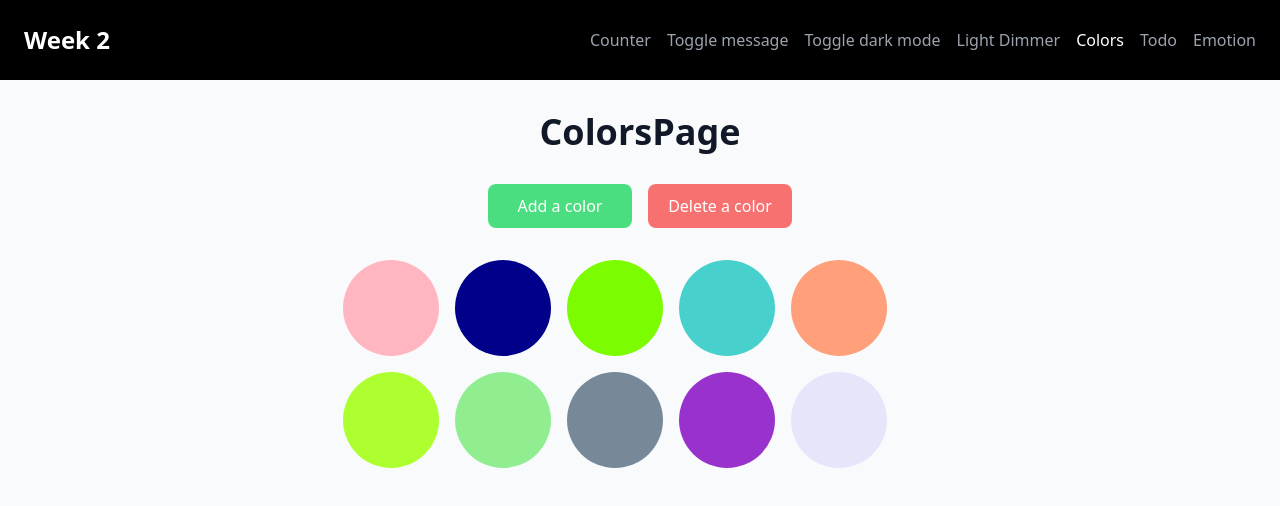
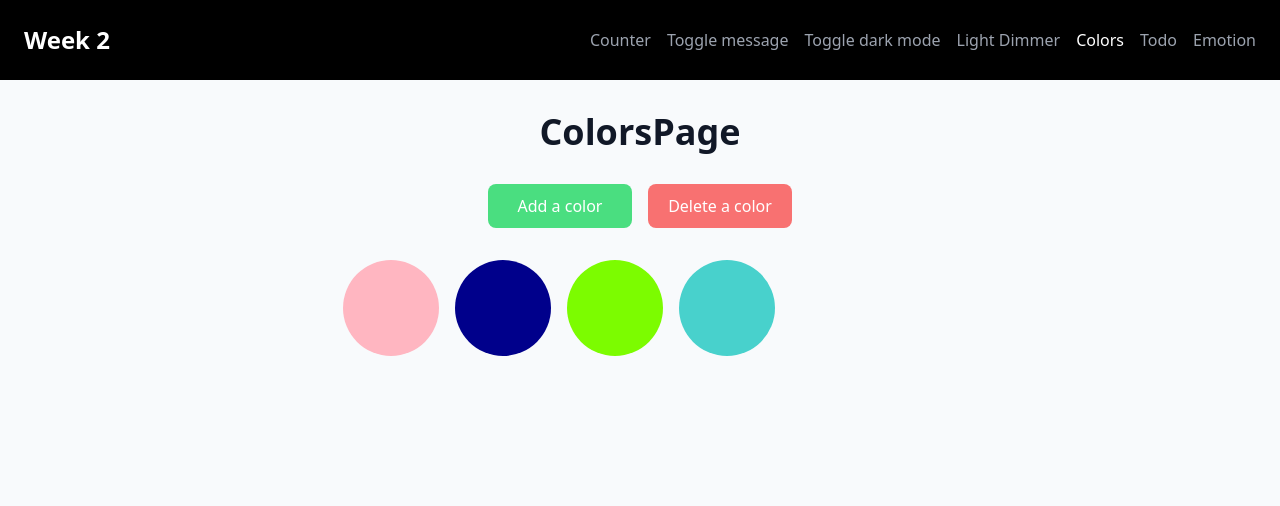
Before and after one commit to pgmgent-pgm-4/pgm4-oefenigen-pgm-dirkbouckaert, a React (Vite) app in the folder week_02/: page /colors in a window 1280 px wide. Shown: the top 506 px of the page. Built offline with nearby package versions, Linux system fonts and the light colour scheme.

Commit message:
Optimize Colors component

```diff
--- /dev/null
+++ b/week_02/src/components/colors/Color.jsx
@@ -0,0 +1,10 @@
+const Color = ({ color }) => {
+  return (
+    <div
+      className="h-24 w-24 rounded-full"
+      style={{ backgroundColor: color }}
+    ></div>
+  );
+};
+
+export default Color;
--- a/week_02/src/components/Colors.jsx
+++ b/week_02/src/components/colors/Colors.jsx
@@ -1,17 +1,18 @@
 import { useState } from 'react';
-import { checkColor, getRandomHexColor } from '../lib/utils';
+import { checkColor, getRandomHexColor } from '../../lib/utils';
+import Color from './Color';
 
 const randomColors = [
   '#FFB6C1',
   '#00008B',
   '#7CFC00',
   '#48D1CC',
-  '#FFA07A',
-  '#ADFF2F',
-  '#90EE90',
-  '#778899',
-  '#9932CC',
-  '#E6E6FA',
+  // '#FFA07A',
+  // '#ADFF2F',
+  // '#90EE90',
+  // '#778899',
+  // '#9932CC',
+  // '#E6E6FA',
 ];
 
 const Colors = () => {
@@ -19,6 +20,7 @@ const Colors = () => {
   const [isBtnDisabled, setIsBtnDisabled] = useState(false);
 
   const handleAddColor = () => {
+    if (isBtnDisabled) return;
     setIsBtnDisabled(true);
     setTimeout(() => {
       let newColor = getRandomHexColor();
@@ -30,6 +32,7 @@ const Colors = () => {
   };
 
   const handleDeleteColor = () => {
+    if (isBtnDisabled) return;
     setIsBtnDisabled(true);
     setTimeout(() => {
       const randomIndex = Math.floor(Math.random() * colors.length);
@@ -44,8 +47,9 @@ const Colors = () => {
     <>
       <div className="mb-8 flex justify-center gap-4">
         <button
-          className={`w-36 rounded-lg px-4 py-2 text-white transition hover:opacity-90
-                      ${isBtnDisabled ? 'cursor-not-allowed bg-gray-400 hover:opacity-100' : 'bg-green-400'} `}
+          // className={`w-36 rounded-lg px-4 py-2 text-white transition hover:opacity-90
+          //             ${isBtnDisabled ? 'cursor-not-allowed bg-gray-400 hover:opacity-100' : 'bg-green-400'} `}
+          className="w-36 rounded-lg bg-green-400 px-4 py-2 text-white transition hover:opacity-90"
           onClick={handleAddColor}
           disabled={isBtnDisabled}
         >
@@ -53,8 +57,7 @@ const Colors = () => {
         </button>
 
         <button
-          className={`w-36 rounded-lg px-4 py-2 text-white transition hover:opacity-90
-                      ${isBtnDisabled ? 'cursor-not-allowed bg-gray-400 hover:opacity-100' : 'bg-red-400'}`}
+          className="w-36 rounded-lg bg-red-400 px-4 py-2 text-white transition hover:opacity-90"
           onClick={handleDeleteColor}
           disabled={isBtnDisabled}
         >
@@ -64,11 +67,7 @@ const Colors = () => {
 
       <div className="flex flex-wrap gap-4">
         {colors.map((color) => (
-          <div
-            className="h-24 w-24 rounded-full"
-            key={color}
-            style={{ backgroundColor: color }}
-          ></div>
+          <Color key={color} color={color} />
         ))}
       </div>
     </>
--- a/week_02/src/pages/ColorsPage.jsx
+++ b/week_02/src/pages/ColorsPage.jsx
@@ -1,4 +1,4 @@
-import Colors from '../components/Colors';
+import Colors from '../components/colors/Colors';
 
 const ColorsPage = () => {
   return (
```
